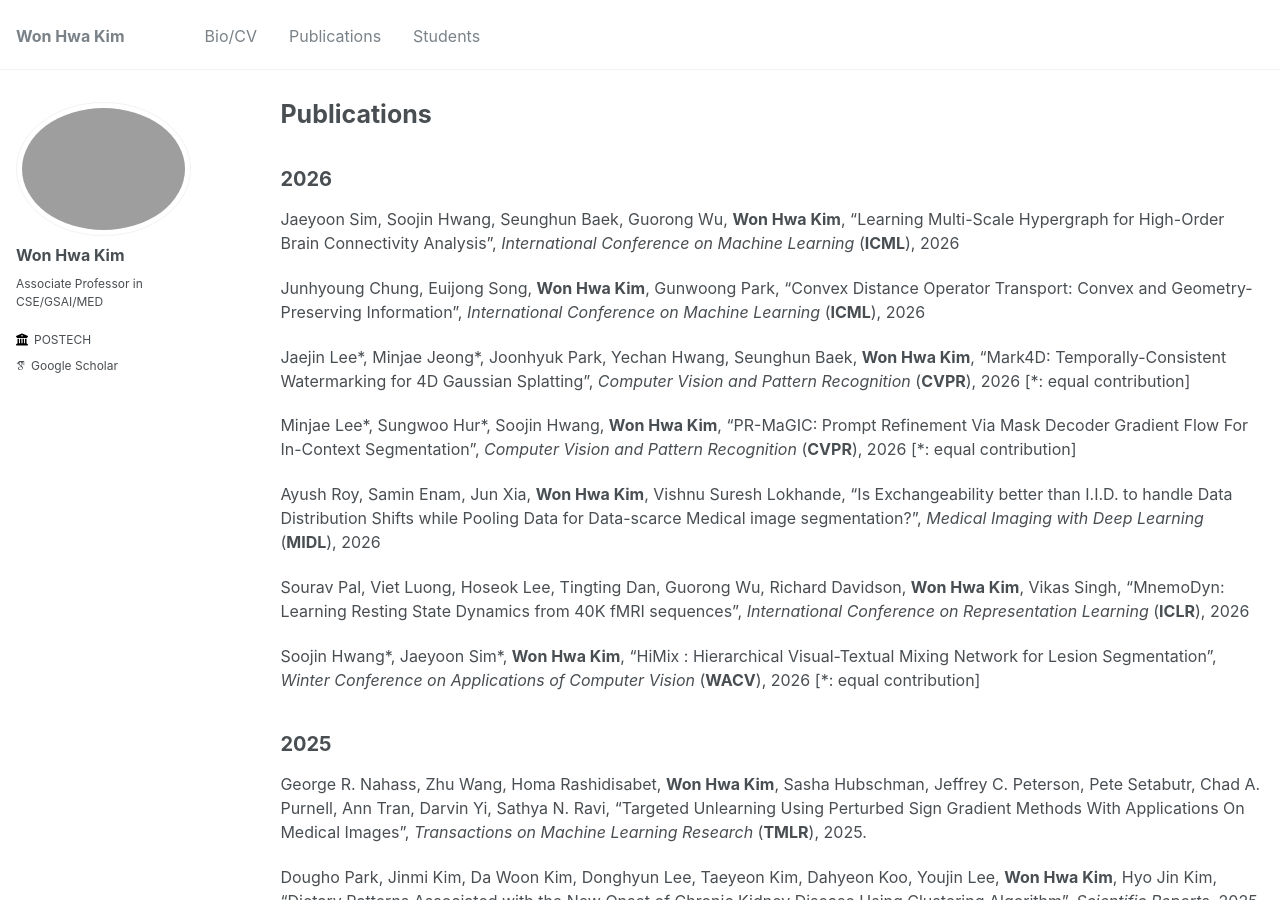
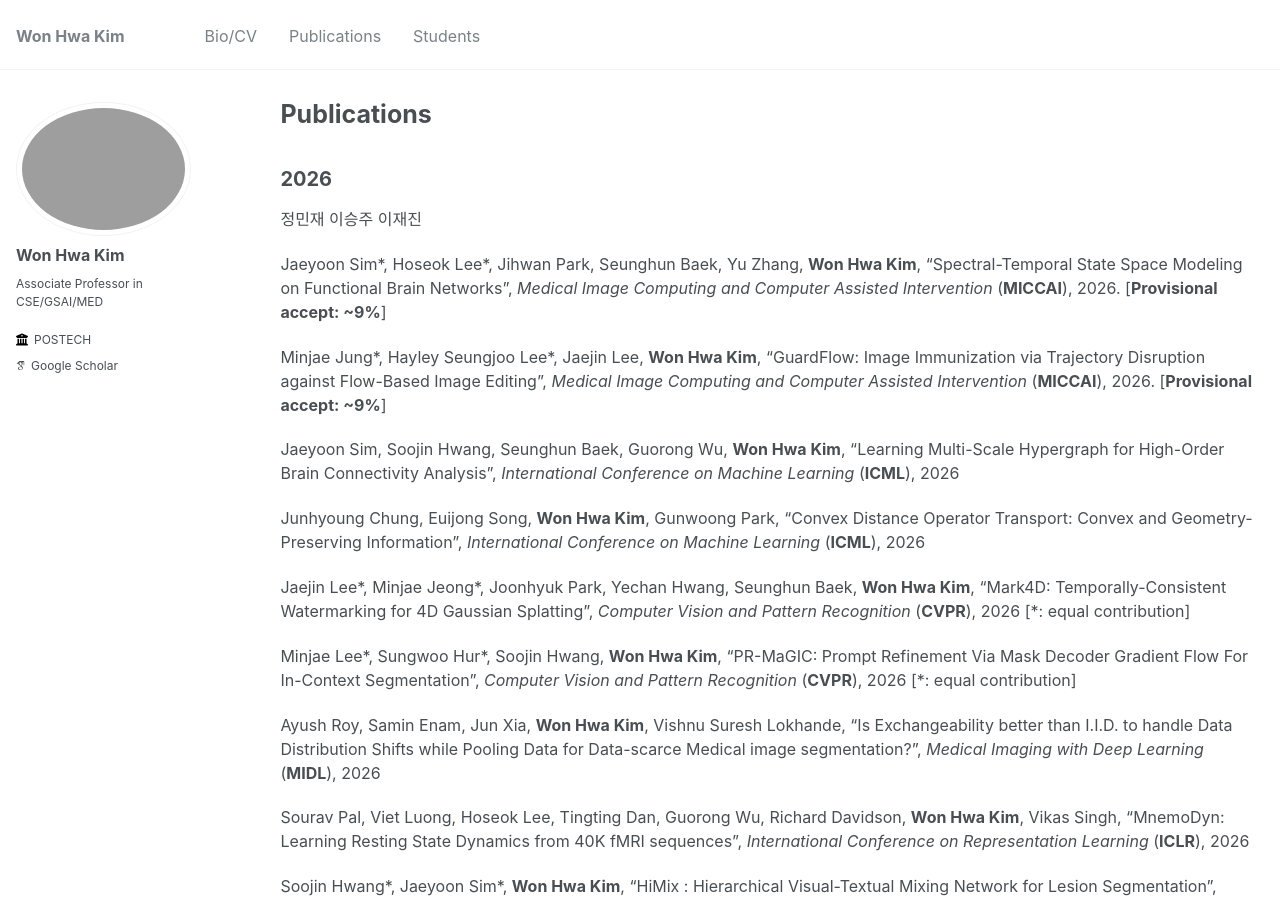
Before and after one commit to wwplato/wwplato.github.io, a Jekyll site: the page built from _pages/publications.md, in a window 1280 px wide and 900 px high. Built offline with Jekyll 4.4.1, drawn with Linux system fonts in a browser that asks for light colours; some web fonts are replaced.

Commit message:
Update publications.md

```diff
--- a/_pages/publications.md
+++ b/_pages/publications.md
@@ -8,6 +8,12 @@ author_profile: true
 
 2026
 ------
+
+정민재 이승주 이재진
+
+Jaeyoon Sim\*, Hoseok Lee\*, Jihwan Park, Seunghun Baek, Yu Zhang, **Won Hwa Kim**, "Spectral-Temporal State Space Modeling on Functional Brain Networks", *Medical Image Computing and Computer Assisted Intervention* (**MICCAI**), 2026. [**Provisional accept: ~9%**]
+
+Minjae Jung\*, Hayley Seungjoo Lee\*, Jaejin Lee, **Won Hwa Kim**, "GuardFlow: Image Immunization via Trajectory Disruption against Flow-Based Image Editing", *Medical Image Computing and Computer Assisted Intervention* (**MICCAI**), 2026. [**Provisional accept: ~9%**]
 
 Jaeyoon Sim, Soojin Hwang, Seunghun Baek, Guorong Wu, **Won Hwa Kim**, "Learning Multi-Scale Hypergraph for High-Order Brain Connectivity Analysis", *International Conference on Machine Learning* (**ICML**), 2026
 
```
